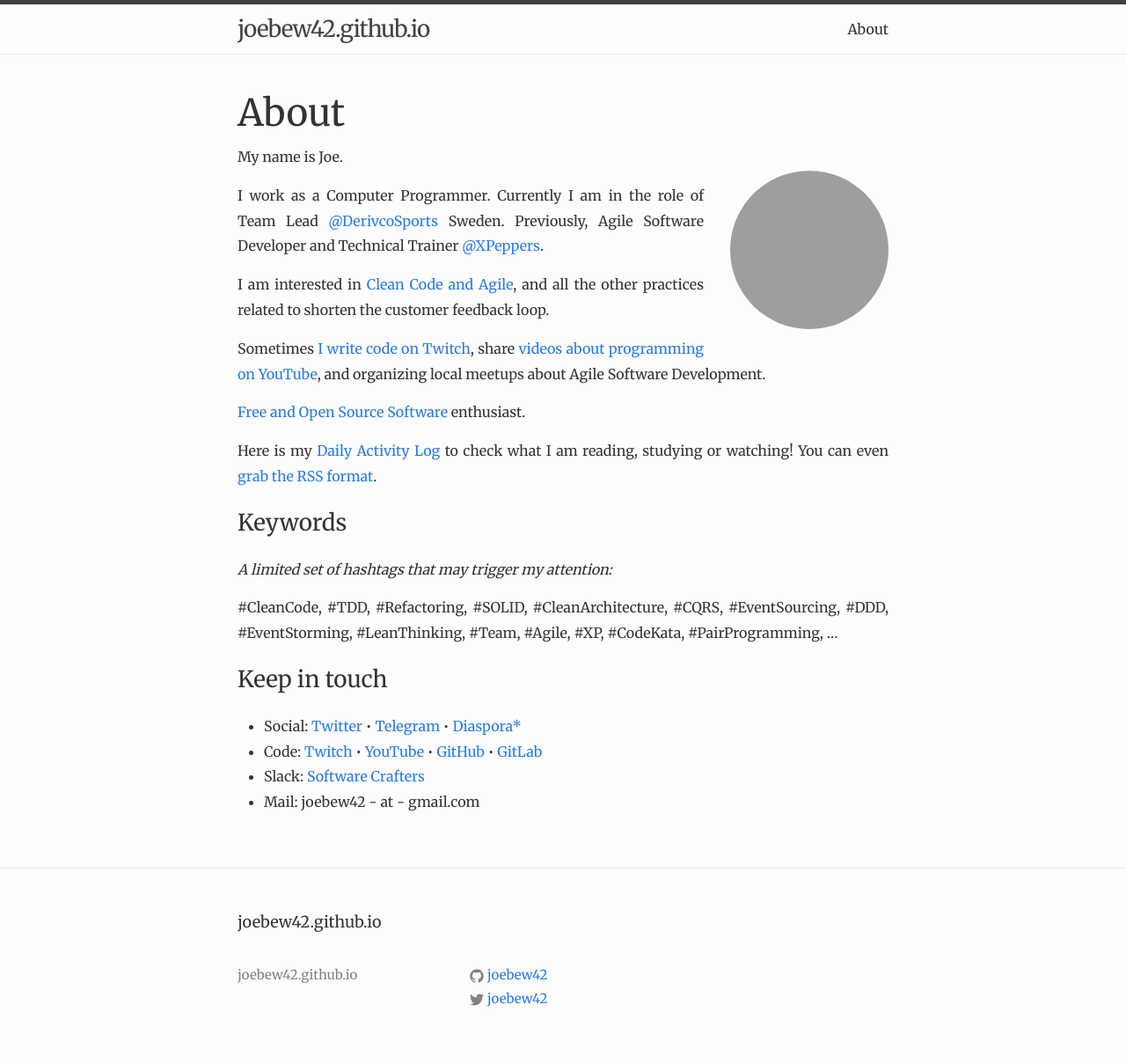
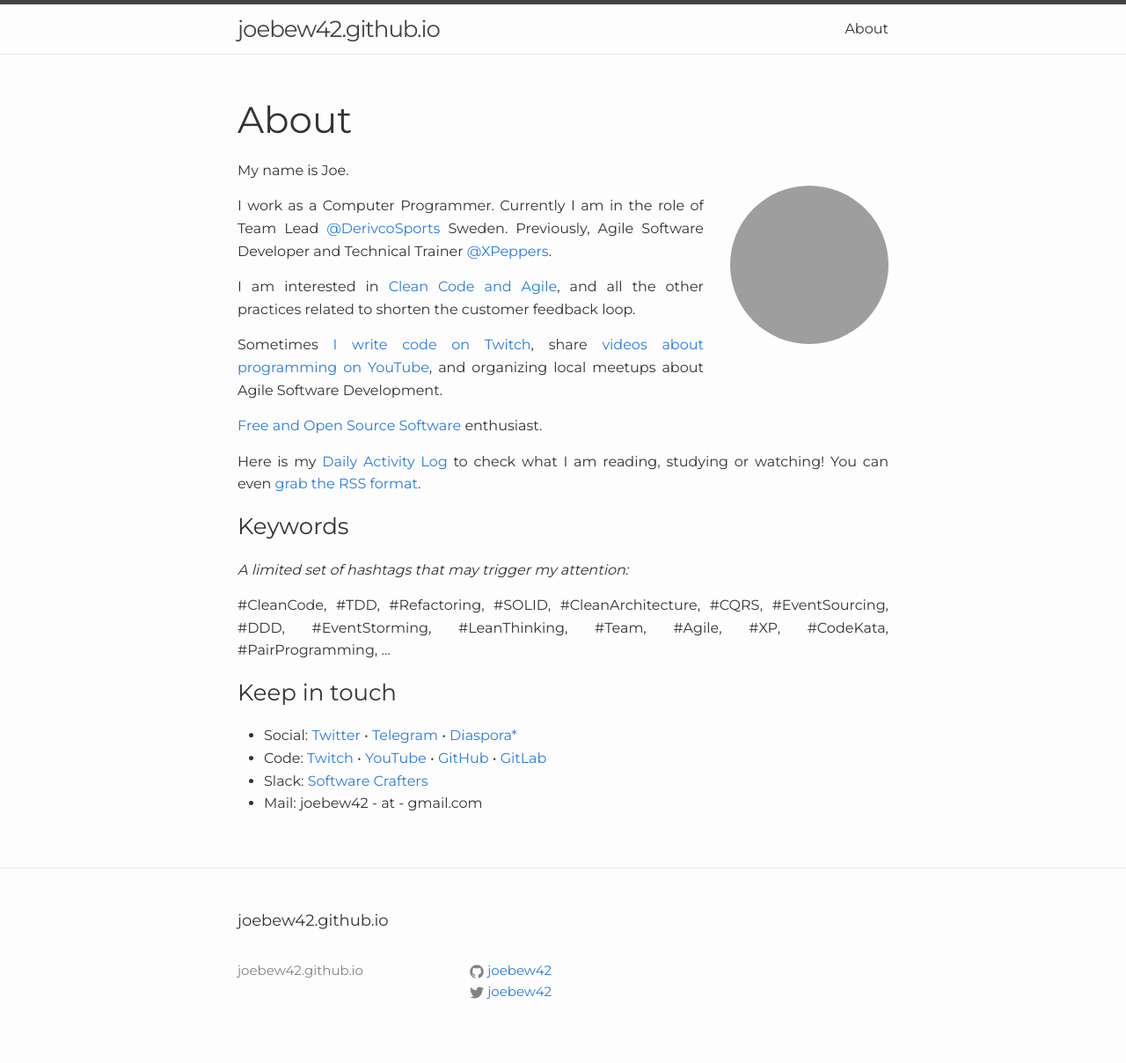
Before and after one commit to joebew42/joebew42.github.io, a Jekyll site: the page built from about.md, in a window 1280 px wide. Shown: the whole page at 88% size. Built offline with Jekyll 4.4.1, drawn with Linux system fonts in a browser that asks for light colours; grey boxes are pictures that could not be loaded.

Commit message:
use the Montserrat font

```diff
--- a/_includes/head.html
+++ b/_includes/head.html
@@ -6,7 +6,7 @@
   <title>{% if page.title %}{{ page.title | escape }}{% else %}{{ site.title | escape }}{% endif %}</title>
   <meta name="description" content="{% if page.excerpt %}{{ page.excerpt | strip_html | strip_newlines | truncate: 160 }}{% else %}{{ site.description }}{% endif %}">
 
-  <link rel="stylesheet" href="https://fonts.googleapis.com/css?family=Merriweather&display=swap">
+  <link href="https://fonts.googleapis.com/css?family=Montserrat&display=swap" rel="stylesheet">
   <link rel="stylesheet" href="{{ "/css/main.css" | prepend: site.baseurl }}">
   <link rel="canonical" href="{{ page.url | replace:'index.html','' | prepend: site.baseurl | prepend: site.url }}">
   <link rel="alternate" type="application/rss+xml" title="{{ site.title }}" href="{{ "/feed.xml" | prepend: site.baseurl | prepend: site.url }}">
--- a/_sass/_layout.scss
+++ b/_sass/_layout.scss
@@ -205,7 +205,7 @@
 
 .post-title {
     font-size: 42px;
-    line-height: 1em;
+    line-height: 1.4em;
 
     @include media-query($on-laptop) {
         font-size: 36px;
--- a/css/main.scss
+++ b/css/main.scss
@@ -6,11 +6,11 @@
 
 
 // Our variables
-$base-font-family: 'Merriweather', serif;
+$base-font-family: 'Montserrat', serif;
 $base-font-size:   16px;
 $base-font-weight: 400;
 $small-font-size:  $base-font-size * 0.875;
-$base-line-height: 1.8;
+$base-line-height: 1.6;
 
 $spacing-unit:     30px;
 
```
